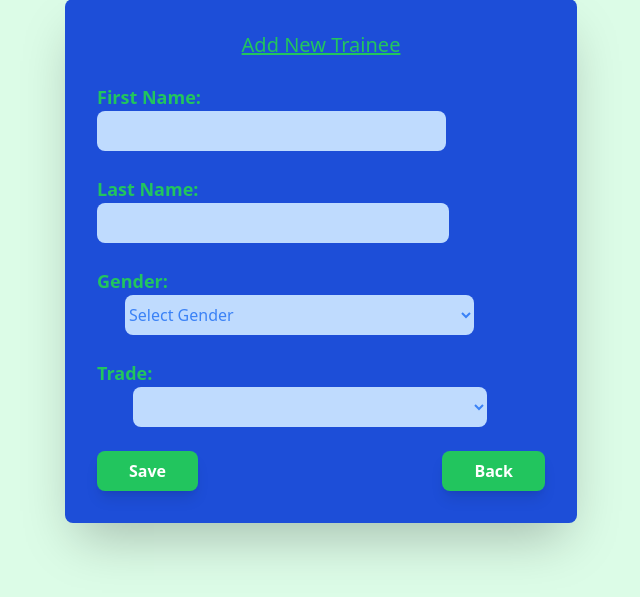
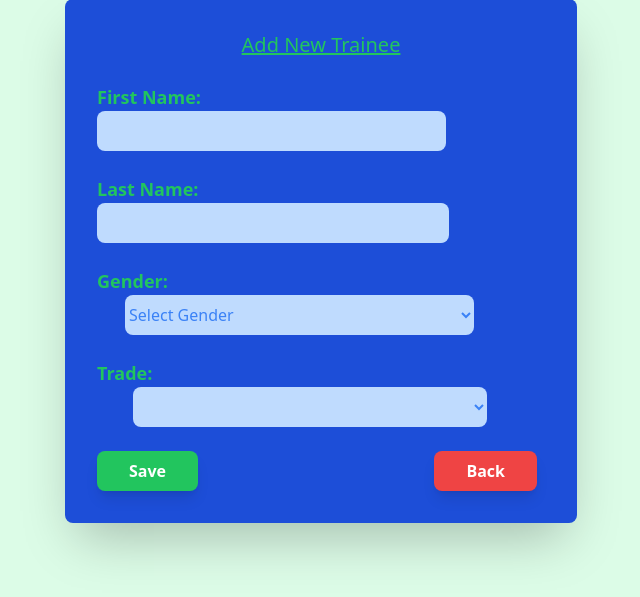
Before and after one commit to nietiene/Niyomugabo_Etinene_PHP_PHROGRAMMING_INTEGRATED_ASSESSMENT, a PHP site: page /addTrainee.php in a window 1280 px wide. Shown: the part 139-736 px from the top of the page, without its empty margins (319-959 px from the left). Run offline with PHP 8.4, Linux system fonts and the light colour scheme; data that the repository does not hold is empty; some libraries are stand-ins or nearby versions.

Commit message:
commit of gikonko-tss-managment-system

```diff
--- a/addTrainee.php
+++ b/addTrainee.php
@@ -37,7 +37,7 @@
 
               <div class="flex justify-between">
                    <button name="add" class="px-8 py-2 bg-green-500 rounded-lg text-white font-semibold hover:bg-green-600 shadow-lg">Save</button>
-                   <a href="Dashboard.php" class="px-8 py-2 bg-green-500 rounded-lg text-white font-semibold hover:bg-green-600 shadow-lg">Back</a>
+                   <a href="Dashboard.php" class="px-8 me-2 py-2 bg-red-500 rounded-lg text-white font-semibold hover:bg-red-600 shadow-lg">Back</a>
             </div>
         </form>
 
```
